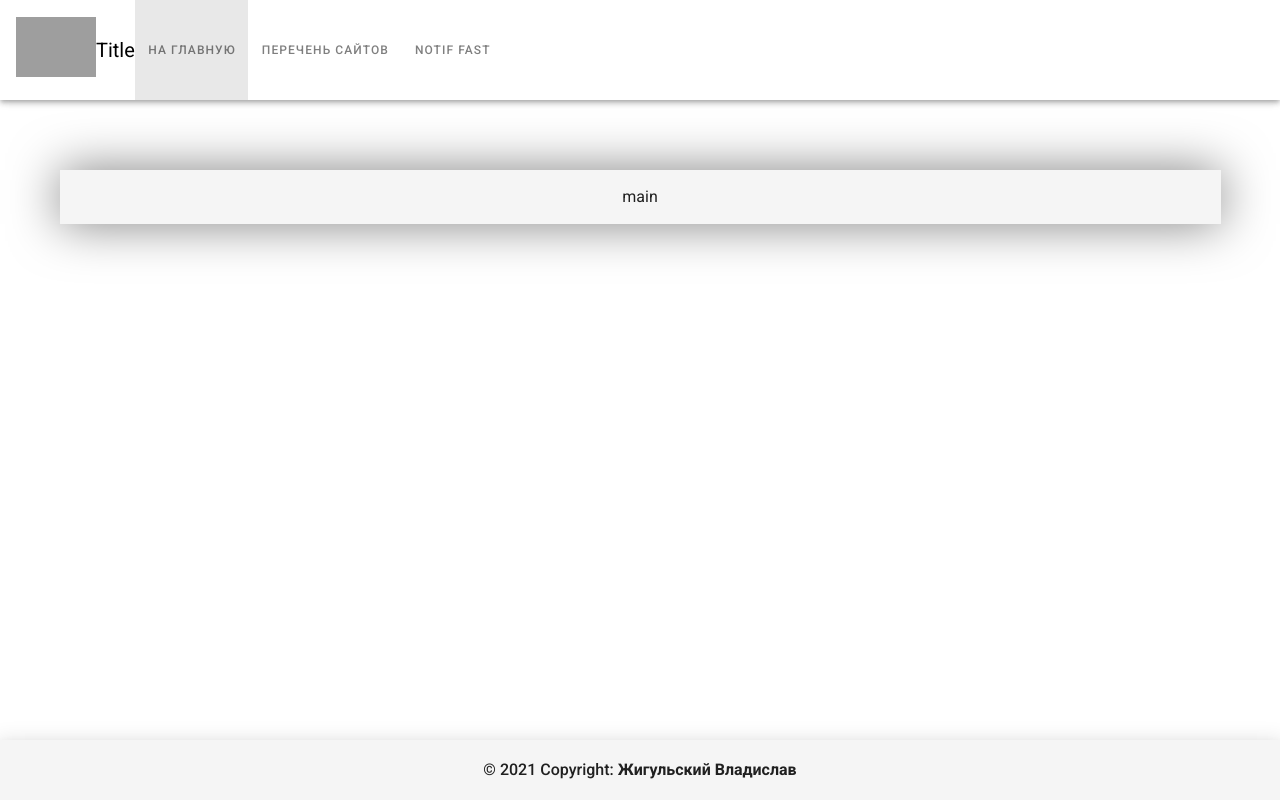
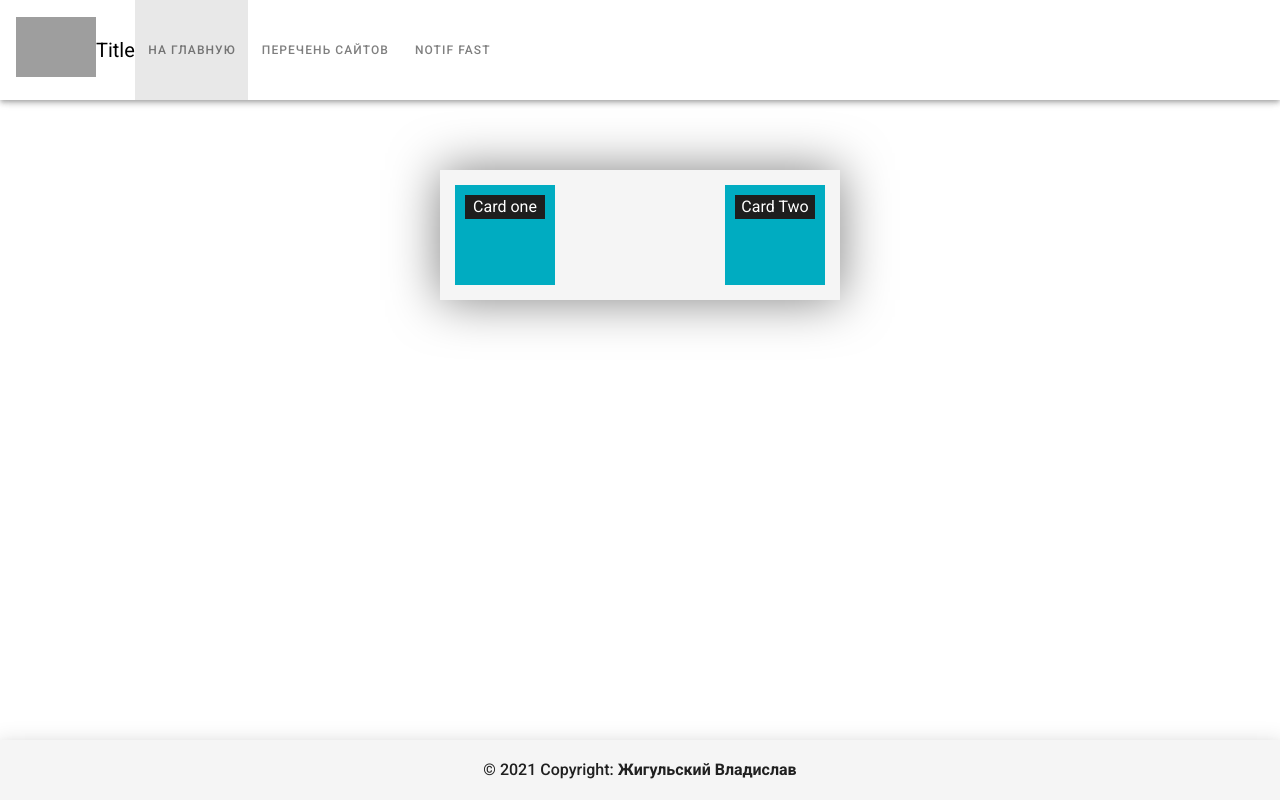
Before and after one commit to NeoKms/siteBuilderFront, a Vue app: page / in a window 1280 px wide. Built offline with nearby package versions, Linux system fonts and the light colour scheme; grey boxes are pictures that could not be loaded; what v-tooltip would draw is missing.

Commit message:
no message

```diff
--- a/src/components/pages/main/Main.vue
+++ b/src/components/pages/main/Main.vue
@@ -1,16 +1,38 @@
 <template>
-	<div>main</div>
+    <div class="flexbox">
+        <Board id="board1">
+            <Card id="card1" draggable="true">
+                <p>Card one</p>
+            </Card>
+        </Board>
+        <Board id="board2">
+            <Card id="card2" draggable="true">
+                <p>Card Two</p>
+            </Card>
+        </Board>
+    </div>
 </template>
 <script>
+    import Board from "./dragndrop/Board"
+    import Card from "./dragndrop/Card"
+
     export default {
-		name: "Main",
-        data () {
-            return {
-            }
+        name: "Main",
+        data() {
+            return {}
         },
-        methods: {
-        }
-	}
+        components: {
+            Board, Card
+        },
+        methods: {}
+    }
 </script>
 <style scoped>
+	.flexbox {
+		display: flex;
+		justify-content: space-between;
+		width: 100%;
+		max-width: 400px;
+		overflow: hidden;
+	}
 </style>
--- /dev/null
+++ b/src/components/pages/main/dragndrop/Board.vue
@@ -0,0 +1,32 @@
+<template>
+    <div
+    :id="id"
+    class="board"
+    @dragover.prevent
+    @drop.prevent="drop"
+    >
+        <slot/>
+    </div>
+</template>
+
+<script>
+    export default {
+        name: "Board",
+        props: ["id"],
+        methods: {
+            drop: e => {
+                const card_id = e.dataTransfer.getData('card_id')
+                const card = document.getElementById(card_id)
+                e.target.appendChild(card)
+            }
+        }
+    }
+</script>
+
+<style scoped>
+.board {
+    background: #00acc1;
+    min-height: 100px;
+    min-width: 100px;
+}
+</style>
--- /dev/null
+++ b/src/components/pages/main/dragndrop/Card.vue
@@ -0,0 +1,43 @@
+<template>
+    <div :id="id"
+    class="card"
+         :class="{'pointer': draggable}"
+         :draggable="draggable"
+         @dragstart="dragStart"
+         @dragend="dragEnd"
+         @dragover.stop
+    >
+    <slot />
+    </div>
+</template>
+
+<script>
+    export default {
+        name: "Card",
+        props: ['id','draggable'],
+        methods: {
+            dragStart: e=> {
+                e.dataTransfer.setData("card_id", e.target.id)
+                setTimeout(()=>{
+                    e.target.style.display='none'
+                },0)
+            },
+            dragEnd: e => {
+                setTimeout(()=>{
+                    e.target.style.display='block'
+                },0)
+            }
+        }
+    }
+</script>
+
+<style scoped>
+.card {
+    background-color: #1e1e1e;
+    color: white;
+    margin: 10px
+}
+    .pointer {
+        cursor: pointer;
+    }
+</style>
```
